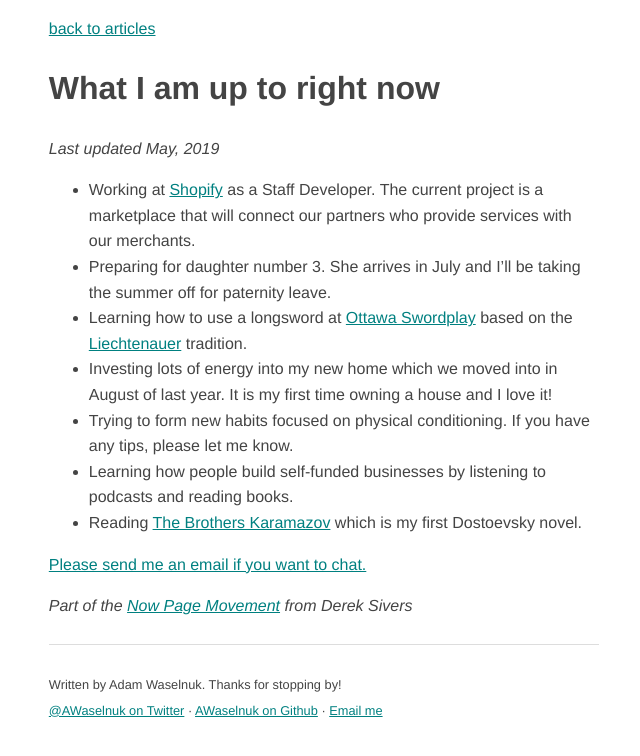
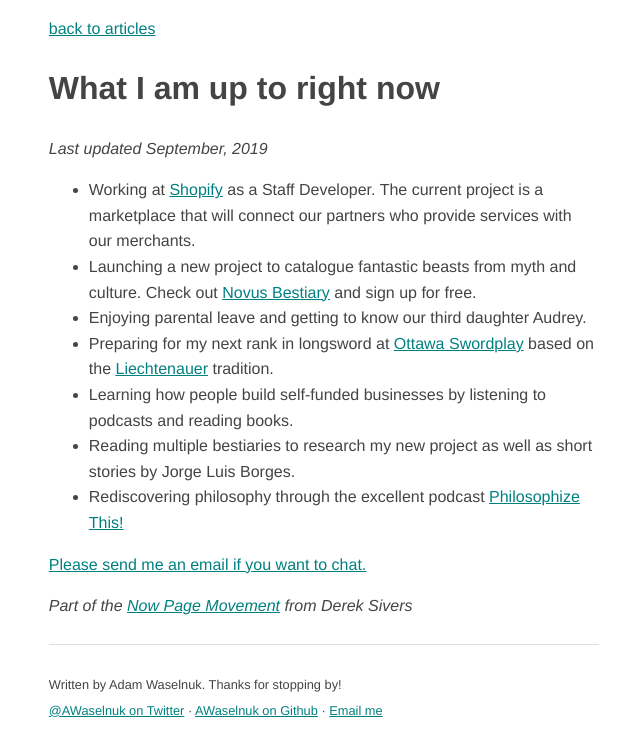
Before and after one commit to AWaselnuk/AWaselnuk.github.io, a Jekyll site: the page built from now.md, in a window 1280 px wide. Shown: the top 756 px of the page, without its empty margins (316-956 px from the left). Built offline with Jekyll 4.4.1, drawn with Linux system fonts in a browser that asks for light colours.

Commit message:
Update Now page

```diff
--- a/now.md
+++ b/now.md
@@ -7,15 +7,15 @@ title: Now
 
 # What I am up to right now
 
-*Last updated May, 2019*
+*Last updated September, 2019*
 
 * Working at [Shopify](https://www.shopify.com) as a Staff Developer. The current project is a marketplace that will connect our partners who provide services with our merchants.
-* Preparing for daughter number 3. She arrives in July and I'll be taking the summer off for paternity leave.
-* Learning how to use a longsword at [Ottawa Swordplay](https://ottawaswordplay.com/) based on the [Liechtenauer](https://en.wikipedia.org/wiki/Johannes_Liechtenauer) tradition.
-* Investing lots of energy into my new home which we moved into in August of last year. It is my first time owning a house and I love it!
-* Trying to form new habits focused on physical conditioning. If you have any tips, please let me know.
+* Launching a new project to catalogue fantastic beasts from myth and culture. Check out [Novus Bestiary](https://www.novusbestiary.com) and sign up for free.
+* Enjoying parental leave and getting to know our third daughter Audrey.
+* Preparing for my next rank in longsword at [Ottawa Swordplay](https://ottawaswordplay.com/) based on the [Liechtenauer](https://en.wikipedia.org/wiki/Johannes_Liechtenauer) tradition.
 * Learning how people build self-funded businesses by listening to podcasts and reading books.
-* Reading [The Brothers Karamazov](https://en.wikipedia.org/wiki/The_Brothers_Karamazov) which is my first Dostoevsky novel.
+* Reading multiple bestiaries to research my new project as well as short stories by Jorge Luis Borges.
+* Rediscovering philosophy through the excellent podcast [Philosophize This!](https://philosophizethis.org/)
 
 [Please send me an email if you want to chat.](mailto:adam.waselnuk@gmail.com)
 
```
